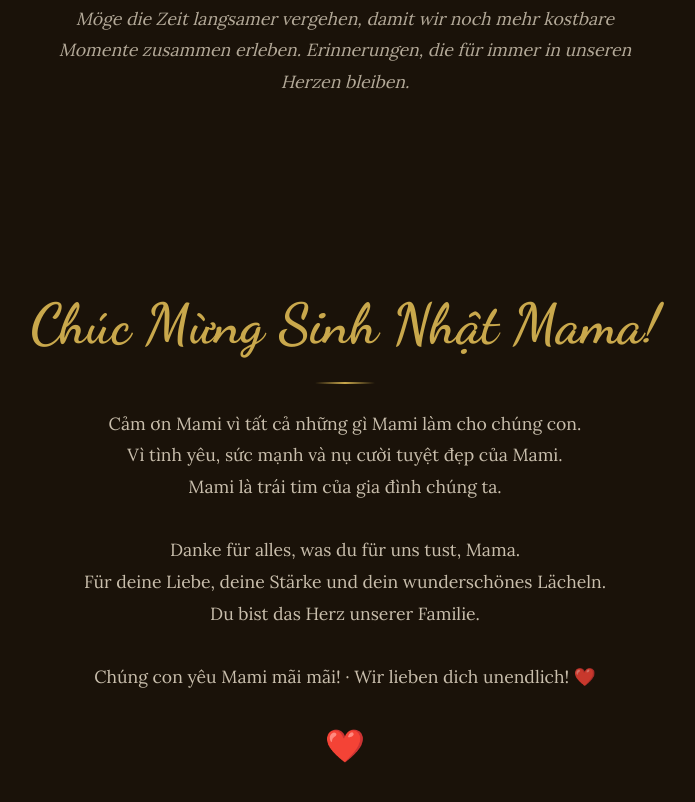
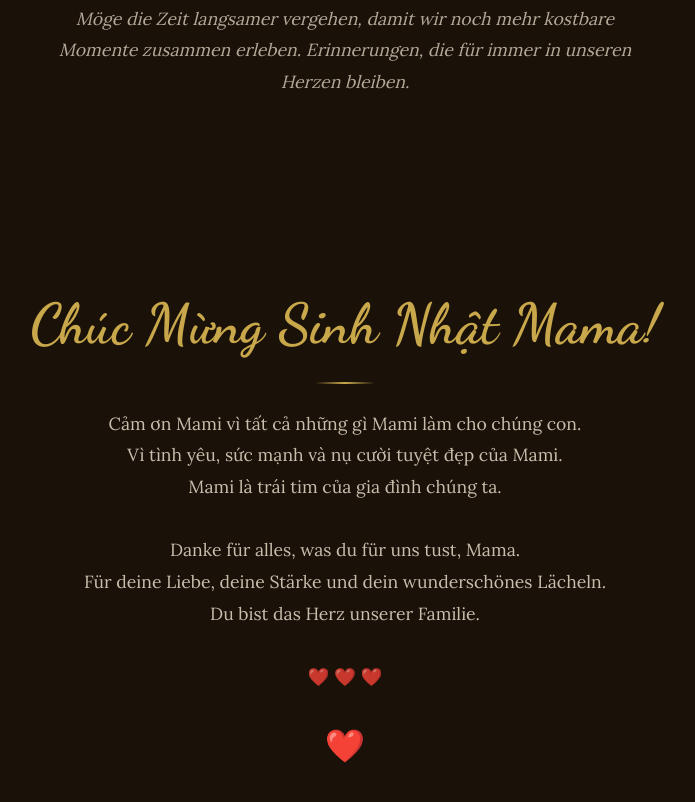
Before and after one commit to dangtu1190-tech/familie-app, a website: page index.html in a window 1280 px wide. Shown: the part 4335-5137 px from the top of the page, without its empty margins (295-990 px from the left). Drawn offline with nearby package versions, Linux system fonts and the light colour scheme; a web font is replaced by a local one.

Commit message:
Herzen angepasst

```diff
--- a/index.html
+++ b/index.html
@@ -654,7 +654,7 @@
         Für deine Liebe, deine Stärke und dein wunderschönes Lächeln.<br>
         Du bist das Herz unserer Familie.
         <br><br>
-        Chúng con yêu Mami mãi mãi! · Wir lieben dich unendlich! ❤️
+        ❤️ ❤️ ❤️
     </p>
     <div class="hearts">❤️</div>
 </section>
```
